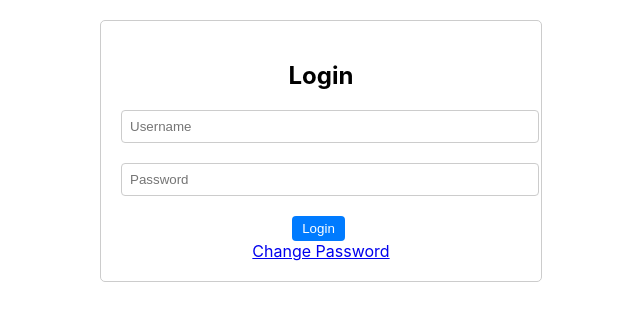
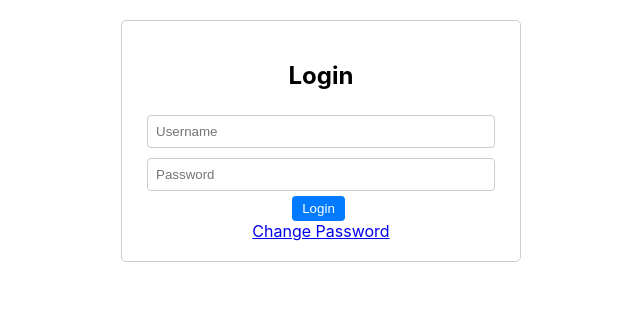
Before and after one commit to andrzejmochel/pigiadmin-frontend, a React (Create React App) app: page /login in a window 1280 px wide. Shown: the top 320 px of the page, without its empty margins (319-959 px from the left). Built offline with nearby package versions, Linux system fonts and the light colour scheme; no server answers.

Commit message:
syle improvment

```diff
--- a/src/components/Main/Main.css
+++ b/src/components/Main/Main.css
@@ -30,6 +30,10 @@
     background-color: #555;
 }
 
+.navbar ul li a.active {
+    background-color: #a23f3f;
+}
+
 .header {
     display: flex;
     align-items: center;
--- a/src/components/Main/Main.js
+++ b/src/components/Main/Main.js
@@ -1,5 +1,5 @@
 import React from 'react';
-import {Link, Switch} from 'react-router-dom';
+import {NavLink, Switch} from 'react-router-dom';
 
 import PriceLists from '../tabs/pricelists/PriceLists';
 import './Main.css';
@@ -20,16 +20,16 @@ const Main = () => {
     return (
         <div>
             <div className="header">
-                <h2 style={{ margin: '0 auto' }}>Pigi Admin</h2>
+                <h2 style={{margin: '0 auto'}}>Pigi Admin</h2>
                 <button className="logout-button" onClick={handleLogout}>Logout</button>
             </div>
             <nav className="navbar">
                 <ul>
-                    <li><Link to="/users">Users</Link></li>
+                    <li><NavLink to="/users">Users</NavLink></li>
                     {/*<li><Link to="/administration">Administration</Link></li>*/}
-                    <li><Link to="/price-lists">Price Lists</Link></li>
-                    <li><Link to="/orders">Orders</Link></li>
-                    <li><Link to="/import">Import</Link></li>
+                    <li><NavLink to="/price-lists">Price Lists</NavLink></li>
+                    <li><NavLink to="/orders">Orders</NavLink></li>
+                    <li><NavLink to="/import">Import</NavLink></li>
                 </ul>
 
             </nav>
--- a/src/components/tabs/pricelists/form/PriceListForm.css
+++ b/src/components/tabs/pricelists/form/PriceListForm.css
@@ -1,6 +1,7 @@
 /* PriceListForm.css */
 .price-list-form {
-    max-width: 400px;
+    max-width: 500px;
+    min-width: 500px;
     margin: 0 auto;
 }
 
--- a/src/index.css
+++ b/src/index.css
@@ -5,6 +5,14 @@ body {
     sans-serif;
   -webkit-font-smoothing: antialiased;
   -moz-osx-font-smoothing: grayscale;
+}
+
+html {
+  box-sizing: border-box;
+}
+
+*, *:before, *:after {
+  box-sizing: inherit;
 }
 
 code {
@@ -66,11 +74,12 @@ button:hover {
 }
 
 .pigi-form .form-group {
-  margin-bottom: 20px;
+  box-sizing: border-box;
+  padding: 5px;
 }
 
 .pigi-form .small-input{
-  width: 35px; /* Adjust the width as needed */
+  width: 60px; /* Adjust the width as needed */
 }
 
 .pigi-form select {
```
